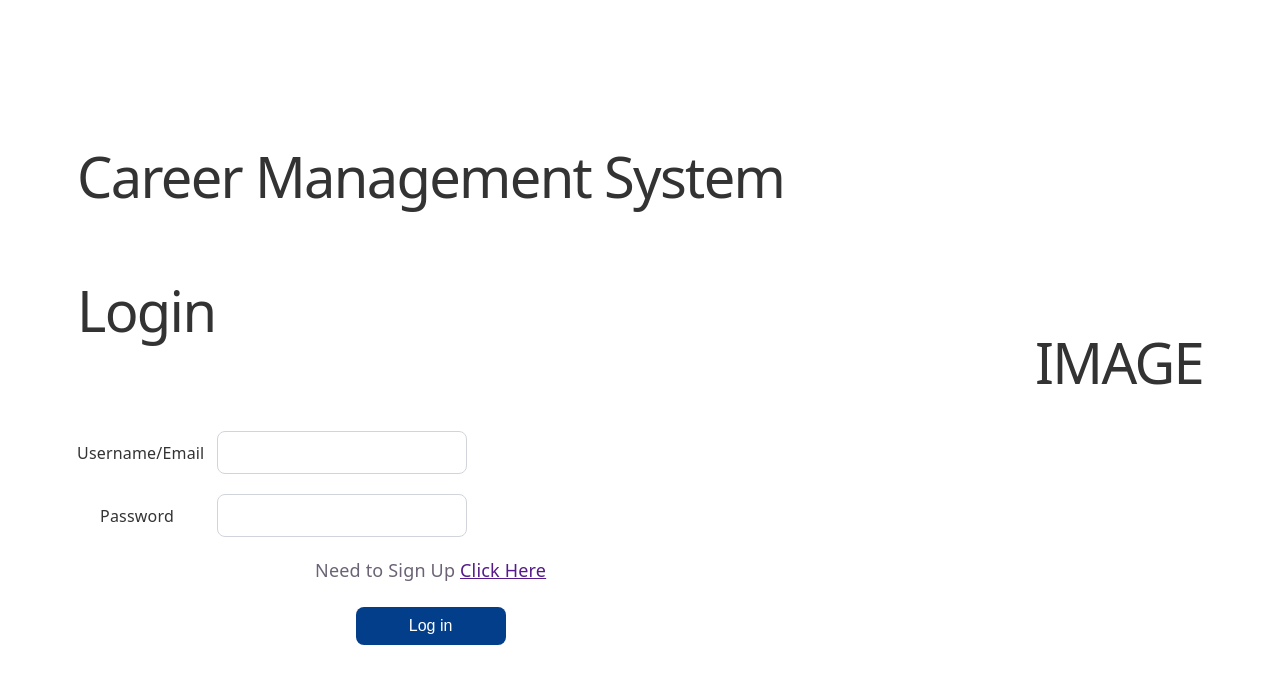
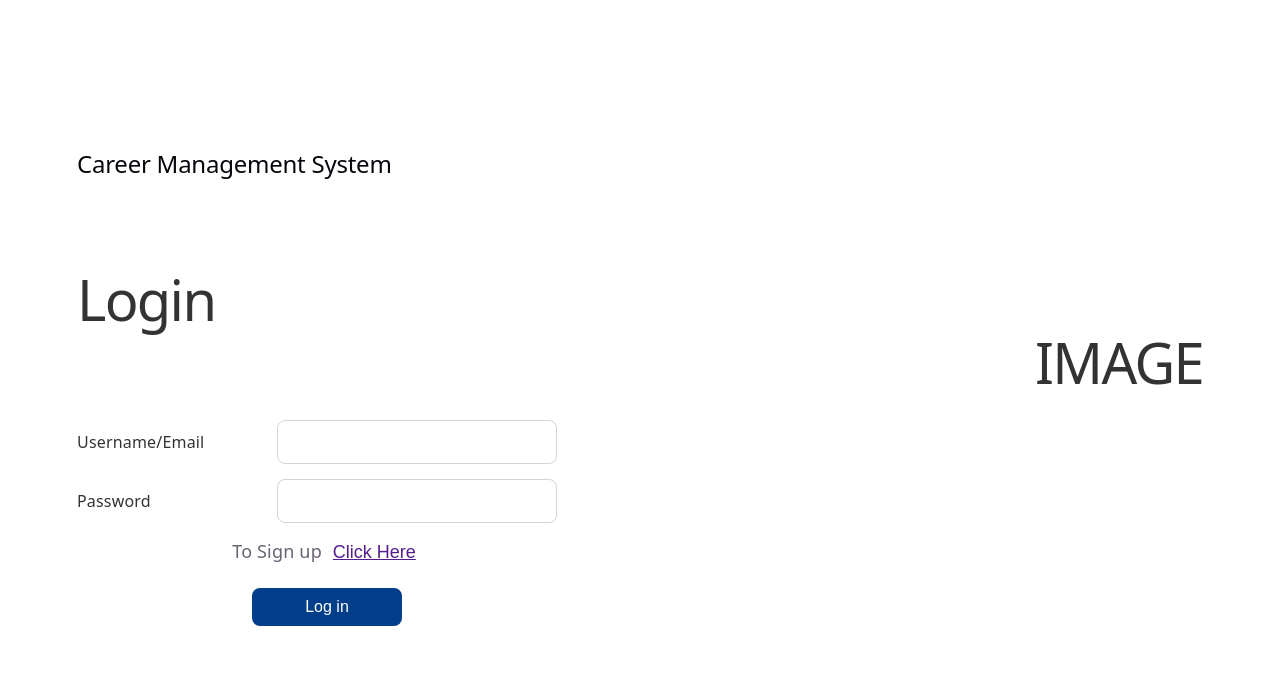
Before and after one commit to Roshawn14/CareerManagementSystem, a React (Vite) app: page / in a window 1280 px wide. Shown: the top 684 px of the page. Built offline with nearby package versions, Linux system fonts and the light colour scheme.

Commit message:
Sign up UI is completed with minimum styling

```diff
--- a/src/App.css
+++ b/src/App.css
@@ -9,49 +9,66 @@ text-align: left;
 
 }
 
+.loginDiv h1{
+  margin-top: 6rem;
+}
+
 div h1{
   margin-bottom: 6rem;
   font-weight: 450;
   color: #333;
 }
 
-/* Styles to format input fields */
-
-.emailDiv,
-.passwordDiv {
-    display: flex;
-    align-items: center;
-    gap: 20px;
-    margin-bottom: 20px;
+.container {
+  width: 600px;
 }
 
-.emailDiv h4, .passwordDiv h4{
-  width: 120px;
+/* EVERY ROW HAS THE EXACT SAME LAYOUT */
+.formField {
+  display: grid;
+  grid-template-columns: 180px 1fr;
+  column-gap: 20px;
+
+  width: 500px;
+  margin-bottom: 15px;
+
+  align-items: center;
+}
+
+/* Labels */
+.formField h4 {
   margin: 0;
+  width: 180px;
+
+  text-align: left;
+
   font-size: 16px;
   font-weight: 500;
   color: #333;
 }
 
-.emailDiv input,
-.passwordDiv input {
-    width: 250px;
-    padding: 12px 15px;
-    border: 1px solid #d1d5db;
-    border-radius: 8px;
-    font-size: 15px;
-    outline: none;
-    transition: 0.2s ease;
-    box-sizing: border-box;
+/* Inputs */
+.formField input {
+  width: 280px;
+  height: 44px;
+
+  box-sizing: border-box;
+
+  padding: 0 14px;
+
+  border: 1px solid #d1d5db;
+  border-radius: 8px;
+
+  font-size: 15px;
+  outline: none;
 }
 
-.emailDiv input:focus,
-.passwordDiv input:focus {
-    border-color: #4f46e5;
-    box-shadow: 0 0 0 3px rgba(79, 70, 229, 0.15);
+.formField input:focus {
+  border-color: #00b4d8;
+  box-shadow: 0 0 0 3px rgba(79, 70, 229, 0.15);
 }
 
-.loginBtn {
+.loginBtn, .signUpBtn {
   width: 150px;
   font-size: 16px;
   padding: 8px 20px;
@@ -63,24 +80,18 @@ div h1{
   margin-bottom: 24px;
   margin-top: 24px;
 
-  &:hover {
-    border-color: var(--accent-border);
-  }
-  &:focus-visible {
-    outline: 2px solid var(--accent);
-    outline-offset: 2px;
-  }
 }
 
 
 
 
+/* section styles */
 
 .rootSec {
   display: flex;
   flex-direction: row ;
   justify-content: space-between;
-  gap: 10rem;
+  gap: 20rem;
 
   place-items: center;
   flex-grow: 1;
--- a/src/App.jsx
+++ b/src/App.jsx
@@ -7,34 +7,38 @@ import './App.css'
 function App() {
 
 
-  return (
-    <>
+    const [isLogin, setIsLogin] = useState(true);
 
 
+  return (
 
          <section className='rootSec'>
             <section id="left">
 
-<h1>Career Management System </h1>
+
+                  {isLogin ? (<>
                     <div>
-
                       <div className='loginDiv'>
+                        <h2>Career Management System </h2>
                         <h1>Login</h1>
                       </div>
 
 
-  <div className='emailDiv'>
+                    <div className='formField'>
                       <h4>Username/Email</h4>
                        <input type="text" />
                     </div>
 
-    <div className ='passwordDiv'>
+                    <div className ='formField'>
                       <h4>Password</h4>
                       <input type="password" />
 
                     </div>
 
-    <p>Need to Sign Up <a href="">Click Here</a></p>
+                    <p>  To Sign up <button className="link-button" onClick={() => setIsLogin(false) }>
+                        Click Here
+                        </button>
+                    </p>
 
                     </div>
                       <button
@@ -44,8 +48,60 @@ function App() {
                         Log in
                       </button>
 
+            </>):(
+              <>
+               <div className='container'>
+                  <div className='loginDiv'>
+                     <h2>Career Management System </h2>
+                    <h1>Sign Up</h1>
+                  </div>
+
+
+                  <div className ='formField'>
+                    <h4>First Name</h4>
+                    <input type="text" />
+                  </div>
+
+                  <div className ='formField'>
+                    <h4>Last Name</h4>
+                    <input type="text" />
+                  </div>
+
+                  <div className='formField'>
+                    <h4>Username/Email</h4>
+                    <input type="text" />
+                  </div>
+
+                  <div className ='formField'>
+                    <h4>Password</h4>
+                    <input type="password" />
+                  </div>
+
+                  <div className ='formField'>
+                    <h4> Confirm Password</h4>
+                    <input type="password" />
+                  </div>
+
+                  <p> Already have a account?
+                    <button className="link-button" onClick={() => setIsLogin(true)}> Click here</button>
+                  </p>
+
+                  <button
+                      type="button"
+                      className="signUpBtn"
+                              >
+                      Sign Up
+                    </button>
+
+                  </div>
+
+
+                        </>
+                      ) }
+
+
+
             </section>
-
             <section id='right'>
   <div>
     <h1>IMAGE</h1>
@@ -55,9 +111,9 @@ function App() {
          </section>
 
 
+  )
 
-    </>
-  )
 }
 
+
 export default App
--- a/src/index.css
+++ b/src/index.css
@@ -109,3 +109,21 @@ code {
   padding: 4px 8px;
   background: var(--code-bg);
 }
+
+.link-button {
+  border: none;
+  background: none;
+  color: #551a8b;
+  text-decoration: underline;
+  cursor: pointer;
+  font-size: inherit;
+}
+
+.submit-button {
+  background-color: #0645a5;
+  color: white;
+  border: none;
+  border-radius: 8px;
+  padding: 10px 50px;
+  cursor: pointer;
+}
```
Lines whose indentation alone changed are shown as unchanged.
